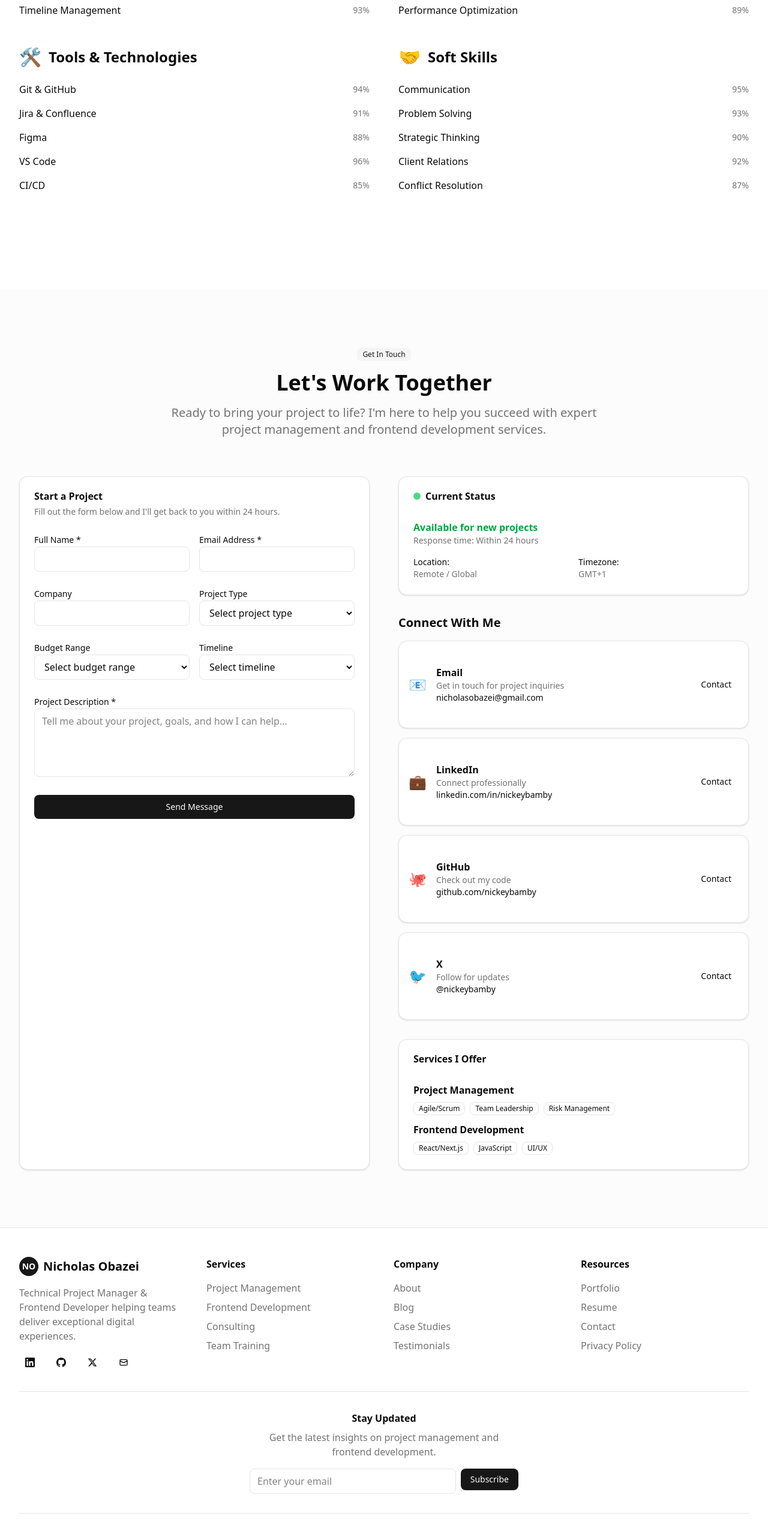
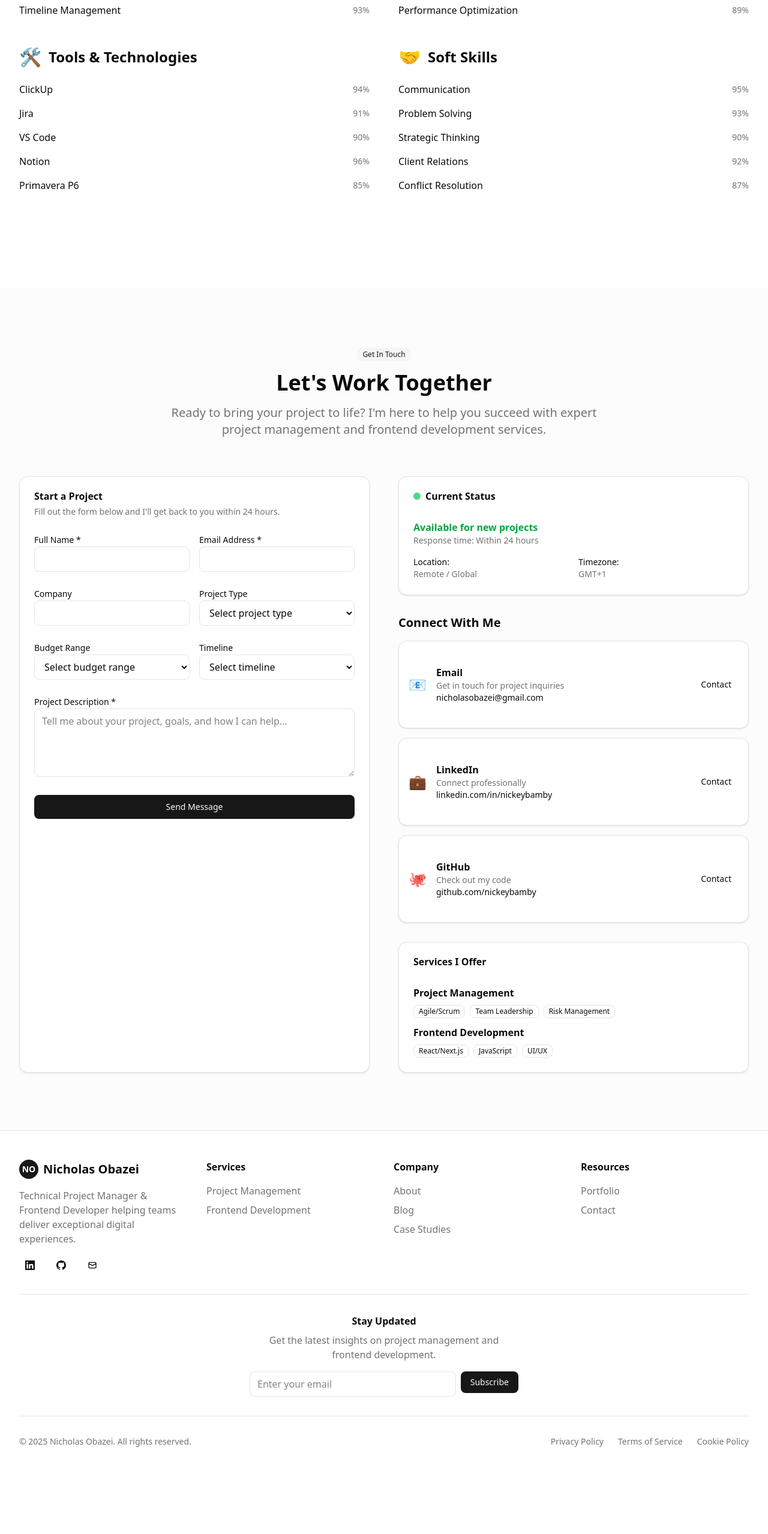
Before and after one commit to nickeybamby/nickbaz, a Next.js app: page / in a window 1280 px wide. Shown: the part 2500-5057 px from the top of the page at 60% size. After the commit the page ends 4961 px from the top, so only its background shows below. Built offline with nearby package versions, Linux system fonts and the light colour scheme.

Commit message:
Guard metrics usage and prevent runtime errors when metrics undefined

```diff
--- a/src/app/frontend-development/page.tsx
+++ b/src/app/frontend-development/page.tsx
@@ -365,7 +365,7 @@ export default function FrontendDevelopment() {
                     </div>
                     <h4 className="font-semibold mb-3">Key Results:</h4>
                     <div className="grid grid-cols-2 gap-2 mb-4">
-                      {project.metrics.map((metric) => (
+                      {(project.metrics || []).map((metric) => (
                         <Badge
                           key={metric}
                           variant="secondary"
--- a/src/app/project-management/page.tsx
+++ b/src/app/project-management/page.tsx
@@ -302,7 +302,7 @@ export default function ProjectManagement() {
                   <CardContent>
                     <h4 className="font-semibold mb-3">Key Results:</h4>
                     <div className="grid grid-cols-2 gap-2">
-                      {study.metrics.map((metric) => (
+                      {(study.metrics || []).map((metric) => (
                         <Badge
                           key={metric}
                           variant="secondary"
--- a/src/app/projects/page.tsx
+++ b/src/app/projects/page.tsx
@@ -125,7 +125,7 @@ export default function Projects() {
                           Key Results:
                         </h4>
                         <div className="grid grid-cols-2 gap-2">
-                          {project.metrics.map((metric) => (
+                          {(project.metrics || []).map((metric) => (
                             <Badge
                               key={metric}
                               variant="secondary"
--- a/src/components/contact.tsx
+++ b/src/components/contact.tsx
@@ -38,14 +38,14 @@ const contactMethods = [
     value: "github.com/nickeybamby",
     icon: "🐙",
     link: "https://github.com/nickeybamby",
-  },
-  {
-    title: "X",
-    description: "Follow for updates",
-    value: "@nickeybamby",
-    icon: "🐦",
-    link: "https://x.com/nickeybamby",
-  },
+  }
+  // {
+  //   title: "X",
+  //   description: "Follow for updates",
+  //   value: "@nickeybamby",
+  //   icon: "🐦",
+  //   link: "https://x.com/nickeybamby",
+  // },
 ];
 
 const availability = {
--- a/src/components/footer.tsx
+++ b/src/components/footer.tsx
@@ -6,21 +6,21 @@ import { Button } from "@/components/ui/button";
 const footerLinks = {
   services: [
     { name: "Project Management", href: "/project-management" },
-    { name: "Frontend Development", href: "/frontend-development" },
-    { name: "Consulting", href: "/consulting" },
-    { name: "Team Training", href: "/training" }
+    { name: "Frontend Development", href: "/frontend-development" }
+    // { name: "Consulting", href: "/consulting" },
+    // { name: "Team Training", href: "/training" }
   ],
   company: [
     { name: "About", href: "/about" },
     { name: "Blog", href: "/blog" },
-    { name: "Case Studies", href: "/case-studies" },
-    { name: "Testimonials", href: "/testimonials" }
+    { name: "Case Studies", href: "/case-studies" }
+    // { name: "Testimonials", href: "/testimonials" }
   ],
   resources: [
     { name: "Portfolio", href: "/projects" },
-    { name: "Resume", href: "/resume" },
-    { name: "Contact", href: "/contact" },
-    { name: "Privacy Policy", href: "/privacy" }
+    // { name: "Resume", href: "/resume" },
+    { name: "Contact", href: "/contact" }
+    // { name: "Privacy Policy", href: "/privacy" }
   ]
 };
 
@@ -43,15 +43,15 @@ const socialLinks = [
       </svg>
     )
   },
-  {
-    name: "X (Twitter)",
-    href: "https://x.com/nickeybamby",
-    icon: (
-      <svg className="w-5 h-5" fill="currentColor" viewBox="0 0 24 24">
-        <path d="M18.244 2.25h3.308l-7.227 8.26 8.502 11.24H16.17l-5.214-6.817L4.99 21.75H1.68l7.73-8.835L1.254 2.25H8.08l4.713 6.231zm-1.161 17.52h1.833L7.084 4.126H5.117z"/>
-      </svg>
-    )
-  },
+  // {
+  //   name: "X (Twitter)",
+  //   href: "https://x.com/nickeybamby",
+  //   icon: (
+  //     <svg className="w-5 h-5" fill="currentColor" viewBox="0 0 24 24">
+  //       <path d="M18.244 2.25h3.308l-7.227 8.26 8.502 11.24H16.17l-5.214-6.817L4.99 21.75H1.68l7.73-8.835L1.254 2.25H8.08l4.713 6.231zm-1.161 17.52h1.833L7.084 4.126H5.117z"/>
+  //     </svg>
+  //   )
+  // },
   {
     name: "Email",
     href: "mailto:nicholasobazei@gmail.com",
@@ -166,7 +166,7 @@ export function Footer() {
         {/* Bottom Bar */}
         <div className="border-t pt-8 flex flex-col md:flex-row justify-between items-center">
           <p className="text-muted-foreground text-sm">
-            © {new Date().getFullYear()} Nick Baz. All rights reserved.
+            © {new Date().getFullYear()} Nicholas Obazei. All rights reserved.
           </p>
           <div className="flex space-x-6 mt-4 md:mt-0">
             <Link href="/privacy" className="text-sm text-muted-foreground hover:text-foreground transition-colors">
--- a/src/components/skills.tsx
+++ b/src/components/skills.tsx
@@ -29,11 +29,11 @@ const skillCategories = [
     title: "Tools & Technologies",
     icon: "🛠️",
     skills: [
-      { name: "Git & GitHub", level: 94 },
-      { name: "Jira & Confluence", level: 91 },
-      { name: "Figma", level: 88 },
-      { name: "VS Code", level: 96 },
-      { name: "CI/CD", level: 85 },
+      { name: "ClickUp", level: 94 },
+      { name: "Jira", level: 91 },
+      { name: "VS Code", level: 90 },
+      { name: "Notion", level: 96 },
+      { name: "Primavera P6", level: 85 },
     ]
   },
   {
```
